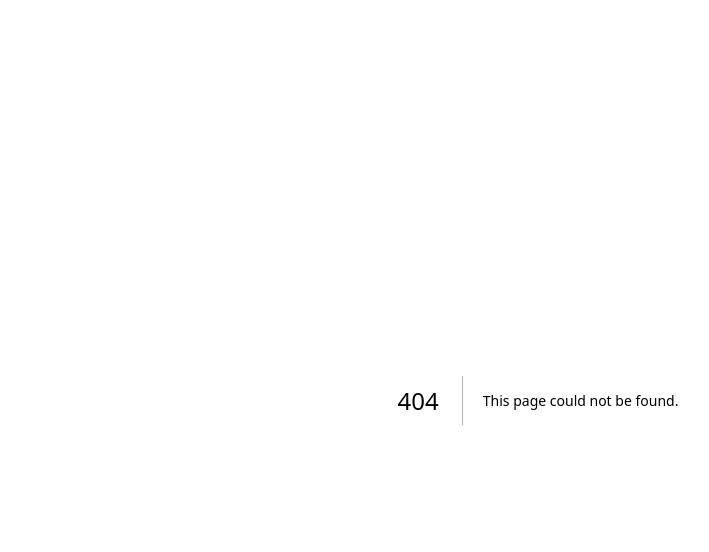
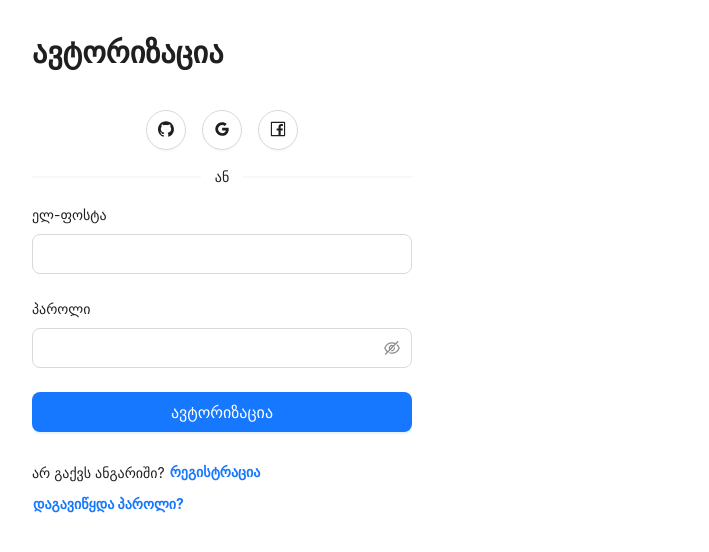
Before and after one commit to dbera17/devdesHUB, a Next.js app in the folder client/: page /login in a window 1280 px wide. Before the commit this address had no page. Shown: the top 552 px of the page, without its empty margins (102-811 px from the left). Built offline with nearby package versions, Linux system fonts and the light colour scheme.

Commit message:
add antd and test login page

```diff
--- a/client/package.json
+++ b/client/package.json
@@ -9,6 +9,8 @@
     "lint": "next lint"
   },
   "dependencies": {
+    "@ant-design/icons": "^5.0.1",
+    "antd": "^5.4.7",
     "next": "13.4.1",
     "react": "18.2.0",
     "react-dom": "18.2.0"
--- /dev/null
+++ b/client/pages/login.js
@@ -0,0 +1,69 @@
+import { FacebookOutlined, GithubOutlined, GoogleOutlined } from '@ant-design/icons';
+import { Layout as AntLayout, Button, Input, Form, message, Row, Col, Typography, Divider, Space } from 'antd';
+import Link from 'next/link';
+import Router, { useRouter } from 'next/router';
+import { useState, useEffect } from 'react';
+
+
+function Register({ }) {
+  const [isLogging, setIsLogging] = useState(false);
+  const router = useRouter();
+
+  useEffect(() => {
+    if (localStorage.getItem('jwt')) {
+      Router.replace('/me');
+    }
+  }, []);
+  useEffect(() => {
+    if (router.query?.confirm) {
+      message.success('ელ-ფოსტა წარმატებით დადასტურდა');
+    }
+  }, [router.query?.confirm])
+  function onFormFinish(values) {
+    setIsLogging(true);
+    }
+  return (
+      <AntLayout.Content style={{ paddingBottom: 36 }}>
+        <Row style={{ height: '100%' }} align="middle">
+          <Col span={24} md={12}>
+            <Form layout="vertical" onFinish={onFormFinish} style={{ maxWidth: 380, margin: '0 auto' }} requiredMark={false}>
+              <Form.Item><Typography.Title level={2}>ავტორიზაცია</Typography.Title></Form.Item>
+              <Space size={16} style={{width: '100%', justifyContent: 'center'}} align="center">
+                <Button href="https://api.dvlp.ge/connect/github"
+                  className="dark-button social-button" shape="circle" size="large" icon={<GithubOutlined />} />
+                <Button href="https://api.dvlp.ge/connect/google"
+                  className="dark-button social-button" shape="circle" size="large" icon={<GoogleOutlined />}/>
+                <Button href="https://api.dvlp.ge/connect/facebook"
+                  className="dark-button social-button" shape="circle" size="large" icon={<FacebookOutlined />}/>
+              </Space>
+              <Divider plain>ან</Divider>
+              <Form.Item label="ელ-ფოსტა" name="identifier" rules={[{ required: true, message: 'გთხოვთ შეიყვანოთ ელ-ფოსტა' }]}>
+                <Input size="large" />
+              </Form.Item>
+              <Form.Item label="პაროლი" name="password" rules={[{ required: true, message: 'გთხოვთ შეიყვანოთ პაროლი' }]}>
+                <Input.Password size="large" />
+              </Form.Item>
+              <Form.Item>
+                <Button size="large" loading={isLogging} type="primary" htmlType="submit" className="dark-button" block>ავტორიზაცია</Button>
+              </Form.Item>
+              <Form.Item>
+                <Typography.Text>
+                  <span>არ გაქვს ანგარიში? </span>
+                  <Link href="/register">
+                    <Button style={{ padding: 0, fontWeight: 'bold' }} type="link">რეგისტრაცია</Button>
+                  </Link></Typography.Text>
+                <Link href="/forget-password">
+                  <Button style={{ padding: 0, fontWeight: 'bold' }} type="link">დაგავიწყდა პაროლი?</Button>
+                </Link>
+              </Form.Item>
+            </Form>
+          </Col>
+          <Col span={0} md={12}>
+            <div className="side-image login-image"></div>
+          </Col>
+        </Row>
+      </AntLayout.Content>
+  )
+}
+
+export default Register;
```
Also changed, not shown: 1 other file (tests, documents, lock files or other folders).
